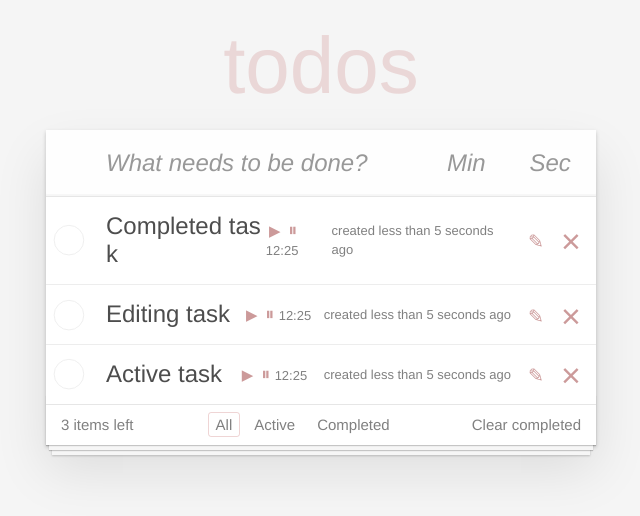
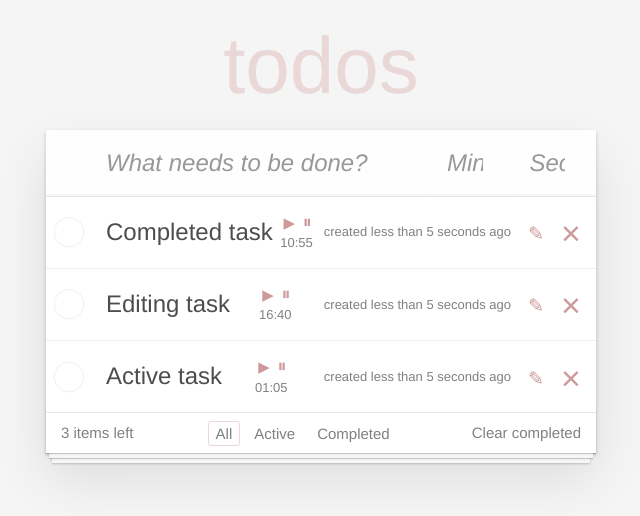
Before and after one commit to Stizel/kata-todo-app, a React (Create React App) app: page / in a window 1280 px wide. Shown: the top 516 px of the page, without its empty margins (319-959 px from the left). Built offline with nearby package versions, Linux system fonts and the light colour scheme.

Commit message:
2.2.9 timer done

```diff
--- a/src/components/App/App.css
+++ b/src/components/App/App.css
@@ -49,8 +49,7 @@ body {
   background: #fff;
   margin: 130px 0 40px 0;
   position: relative;
-  box-shadow: 0 2px 4px 0 rgba(0, 0, 0, 0.2),
-  0 25px 50px 0 rgba(0, 0, 0, 0.1);
+  box-shadow: 0 2px 4px 0 rgba(0, 0, 0, 0.2), 0 25px 50px 0 rgba(0, 0, 0, 0.1);
 }
 
 .todoapp input::-webkit-input-placeholder {
--- a/src/components/App/App.js
+++ b/src/components/App/App.js
@@ -11,19 +11,20 @@ export default class App extends Component {
   constructor() {
     super()
 
-    this.createTodoItem = (description) => ({
+    this.createTodoItem = (description, timer) => ({
       label: description,
       created: Date.now(),
       edit: false,
       done: false,
       id: uuidv4(),
+      timer,
     })
 
     this.state = {
       tasks: [
-        this.createTodoItem('Completed task'),
-        this.createTodoItem('Editing task'),
-        this.createTodoItem('Active task'),
+        this.createTodoItem('Completed task', 655),
+        this.createTodoItem('Editing task', 1000),
+        this.createTodoItem('Active task', 65),
       ],
       filter: 'all',
     }
@@ -37,8 +38,9 @@ export default class App extends Component {
       })
     }
 
-    this.addItem = (text) => {
-      const newItem = this.createTodoItem(text)
+    this.addItem = (text, min, sec) => {
+      const timer = this.getTime(min, sec)
+      const newItem = this.createTodoItem(text, timer)
       this.setState(({ tasks }) => ({
         tasks: [...tasks, newItem],
       }))
@@ -92,6 +94,23 @@ export default class App extends Component {
     this.onFilterChange = (filter) => {
       this.setState({ filter })
     }
+
+    this.getTime = (min, sec) => {
+      const m = +min
+      const s = +sec
+      return m * 60 + s
+    }
+
+    this.tick = (id) => {
+      const { tasks } = this.state
+      const [item] = tasks.filter((el) => el.id === id)
+      const { timer } = item
+      const newItem = { ...item, timer: timer - 1 }
+      this.setState(({ tasks: newTasks }) => {
+        const idx = newTasks.findIndex((el) => el.id === id)
+        return { tasks: [...newTasks.slice(0, idx), newItem, ...newTasks.slice(idx + 1)] }
+      })
+    }
   }
 
   render() {
@@ -105,11 +124,13 @@ export default class App extends Component {
         <NewTaskForm onItemAdded={this.addItem} />
         <section className="main">
           <TaskList
-            tasks={visibleItems}
+            visible={visibleItems}
+            tasks={tasks}
             onDeleted={this.deleteItem}
             onToggleDone={this.onToggleDone}
             onToggleEdit={this.onToggleEdit}
             editItem={this.editItem}
+            tick={this.tick}
           />
           <Footer
             filter={filter}
--- a/src/components/NewTaskForm/NewTaskForm.css
+++ b/src/components/NewTaskForm/NewTaskForm.css
@@ -17,11 +17,12 @@
   -moz-osx-font-smoothing: grayscale;
 }
 
-.new-todo, .new-todo-form .new-todo-form__timer {
+.new-todo,
+.new-todo-form .new-todo-form__timer {
   padding: 16px 16px 16px 60px;
   border: none;
   background: rgba(0, 0, 0, 0.003);
-  box-shadow: inset 0 -2px 1px rgba(0,0,0,0.03);
+  box-shadow: inset 0 -2px 1px rgba(0, 0, 0, 0.03);
 }
 
 .new-todo {
--- a/src/components/NewTaskForm/NewTaskForm.js
+++ b/src/components/NewTaskForm/NewTaskForm.js
@@ -9,35 +9,72 @@ export default class NewTaskForm extends Component {
 
     this.state = {
       label: '',
+      min: '',
+      sec: '',
     }
 
     this.onLabelChange = (e) => {
       this.setState({ label: e.target.value })
     }
+    this.onMinChange = (e) => {
+      if (+e.target.value < 1) {
+        this.setState({ min: '00' })
+      } else if (+e.target.value > 59) {
+        this.setState({ min: '60', sec: '00' })
+      } else this.setState({ min: e.target.value })
+    }
+    this.onSecChange = (e) => {
+      const { min } = this.state
+      if (+e.target.value < 1) {
+        this.setState({ sec: '00' })
+      } else if (min > 59) {
+        this.setState({ sec: '00' })
+      } else if (e.target.value > 59) {
+        this.setState({ min: +min + 1, sec: '00' })
+      } else this.setState({ sec: e.target.value })
+    }
 
-    this.onSubmit = (evt) => {
-      evt.preventDefault()
-      const { onItemAdded } = this.props
-      const { label } = this.state
-      if (label) onItemAdded(label)
-      this.setState({ label: '' })
+    this.labelSubmitHandler = (e) => {
+      if (e.key === 'Enter') {
+        const { onItemAdded } = this.props
+        const { label, min, sec } = this.state
+        if (label) onItemAdded(label, min, sec)
+        this.setState({ label: '', min: '', sec: '' })
+      } else if (e.key === 'Escape') {
+        this.setState({ label: '', min: '', sec: '' })
+      }
     }
   }
 
   render() {
-    const { label } = this.state
+    const { label, min, sec } = this.state
     return (
       <header className="header">
         <h1>todos</h1>
-        <form className="new-todo-form" onSubmit={this.onSubmit}>
+        <form className="new-todo-form">
           <input
             className="new-todo"
             placeholder="What needs to be done?"
             onChange={this.onLabelChange}
             value={label}
+            onKeyDown={this.labelSubmitHandler}
           />
-          <input className="new-todo-form__timer" placeholder="Min" />
-          <input className="new-todo-form__timer" placeholder="Sec" />
+          <input
+            type="number"
+            className="new-todo-form__timer"
+            placeholder="Min"
+            value={min}
+            onChange={this.onMinChange}
+            onKeyDown={this.labelSubmitHandler}
+          />
+          <input
+            type="number"
+            className="new-todo-form__timer"
+            placeholder="Sec"
+            value={sec}
+            onChange={this.onSecChange}
+            onKeyDown={this.labelSubmitHandler}
+          />
         </form>
       </header>
     )
--- a/src/components/Task/Task.css
+++ b/src/components/Task/Task.css
@@ -130,24 +130,7 @@
   content: '✎';
 }
 
-.todo-list li .icon-pause,
-.todo-list li .icon-play {
-  font-size: 18px;
-  width: 18px;
-  height: 18px;
-}
 
-.todo-list li .icon-play {
-  font-size: 15px;
-}
-
-.icon-pause:after {
-  content: '⏸';
-}
-
-.icon-play:after {
-  content: '▶';
-}
 
 .todo-list li .edit {
   display: none;
--- a/src/components/Task/Task.js
+++ b/src/components/Task/Task.js
@@ -1,7 +1,9 @@
 import React, { Component } from 'react'
 import { formatDistanceToNow } from 'date-fns'
-import PropTypes from 'prop-types'
+import PropTypes, { objectOf } from 'prop-types'
+
 import './Task.css'
+import Timer from '../Timer/Timer'
 
 export default class Task extends Component {
   constructor(props) {
@@ -25,28 +27,26 @@ export default class Task extends Component {
   }
 
   render() {
-    const { id, edit, done, created, onDeleted, onToggleDone, onToggleEdit } = this.props
+    const { id, visible, edit, done, created, onDeleted, onToggleDone, onToggleEdit, timer, tick } = this.props
     const { newLabel } = this.state
-    let clazz = null
+    let clazz = ''
+    if (done) clazz = 'completed'
     if (edit) clazz = 'editing'
+    if (!visible.some((el) => el.id === id)) clazz = 'hidden'
 
-    if (done) clazz = 'completed'
     const htmlLabel = id
     return (
       <li className={clazz}>
         <div className="view">
-          <input id={htmlLabel} className="toggle" type="checkbox" onChange={onToggleDone} checked={done} />
+          <input id={htmlLabel} className="toggle" type="checkbox" onChange={() => onToggleDone(id)} checked={done} />
           <label htmlFor={htmlLabel}>
             <span className="title">{newLabel}</span>
-            <span className="description">
-              <button type="button" className="icon icon-play" aria-label="play" />
-              <button type="button" className="icon icon-pause" aria-label="pause" />
-              12:25
-            </span>
+            <Timer timer={timer} tick={() => tick(id)} />
+
             <span className="description">created {formatDistanceToNow(created, { includeSeconds: true })} ago</span>
           </label>
           <button type="button" className="icon icon-edit" onClick={() => onToggleEdit(id)} aria-label="edit" />
-          <button type="button" className="icon icon-destroy" onClick={onDeleted} aria-label="delete" />
+          <button type="button" className="icon icon-destroy" onClick={() => onDeleted(id)} aria-label="delete" />
         </div>
         {edit ? (
           <form onSubmit={this.onSubmit}>
@@ -67,6 +67,7 @@ Task.defaultProps = {
 }
 Task.propTypes = {
   id: PropTypes.string.isRequired,
+  visible: PropTypes.arrayOf(objectOf).isRequired,
   label: PropTypes.string.isRequired,
   done: PropTypes.bool.isRequired,
   edit: PropTypes.bool.isRequired,
--- a/src/components/TaskList/TaskList.js
+++ b/src/components/TaskList/TaskList.js
@@ -5,17 +5,19 @@ import Task from '../Task/Task'
 
 import './TaskList.css'
 
-export default function TaskList({ tasks, onDeleted, onToggleDone, onToggleEdit, editItem }) {
+export default function TaskList({ tasks, visible, onDeleted, onToggleDone, onToggleEdit, editItem, tick }) {
   const taskz = tasks.map((task) => {
     const { id } = task
     return (
       <Task
         key={id}
         {...task}
-        onDeleted={() => onDeleted(id)}
-        onToggleDone={() => onToggleDone(id)}
+        onDeleted={onDeleted}
+        onToggleDone={onToggleDone}
         onToggleEdit={onToggleEdit}
         editItem={editItem}
+        tick={tick}
+        visible={visible}
       />
     )
   })
--- /dev/null
+++ b/src/components/Timer/Timer.css
@@ -0,0 +1,18 @@
+.todo-list li .icon-pause,
+.todo-list li .icon-play {
+    font-size: 18px;
+    width: 18px;
+    height: 18px;
+}
+
+.todo-list li .icon-play {
+    font-size: 15px;
+}
+
+.icon-pause:after {
+    content: '⏸';
+}
+
+.icon-play:after {
+    content: '▶';
+}
--- /dev/null
+++ b/src/components/Timer/Timer.js
@@ -0,0 +1,76 @@
+import React, { Component } from 'react'
+import './Timer.css'
+import PropTypes, { number } from 'prop-types'
+
+export default class Timer extends Component {
+  constructor(props) {
+    super(props)
+
+    this.state = {
+      status: 'pause',
+    }
+    this.printTime = (time) => {
+      if (time < 1) return '00:00'
+      let min = Math.floor(time / 60)
+      let sec = time - 60 * min
+      if (min < 10) min = `0${min}`
+      if (sec < 10) sec = `0${sec}`
+      return `${min}:${sec}`
+    }
+
+    this.startTimer = () => {
+      this.setState({
+        status: 'play',
+      })
+    }
+    this.pauseTimer = () => {
+      this.setState({
+        status: 'pause',
+      })
+    }
+  }
+
+  componentDidMount() {
+    this.setState({
+      status: 'pause',
+    })
+  }
+
+  componentDidUpdate(prevProps, prevState) {
+    const { status } = this.state
+    const { tick } = this.props
+    if (status !== prevState.status) {
+      if (status === 'play') {
+        this.tik = setInterval(() => tick(), 1000)
+      }
+      if (status === 'pause') {
+        clearInterval(this.tik)
+      }
+    }
+  }
+
+  componentWillUnmount() {
+    clearInterval(this.tik)
+  }
+
+  render() {
+    const { timer } = this.props
+    return (
+      <span className="description">
+        <div className="buttons">
+          <button type="button" className="icon icon-play" aria-label="play" onClick={this.startTimer} />
+          <button type="button" className="icon icon-pause" aria-label="pause" onClick={this.pauseTimer} />
+        </div>
+        {this.printTime(timer)}
+      </span>
+    )
+  }
+}
+
+Timer.defaultProps = {
+  tick: () => {},
+}
+Timer.propTypes = {
+  timer: number.isRequired,
+  tick: PropTypes.func,
+}
```
Also changed, not shown: src/components/Footer/Footer.css (+2 -5 lines).
